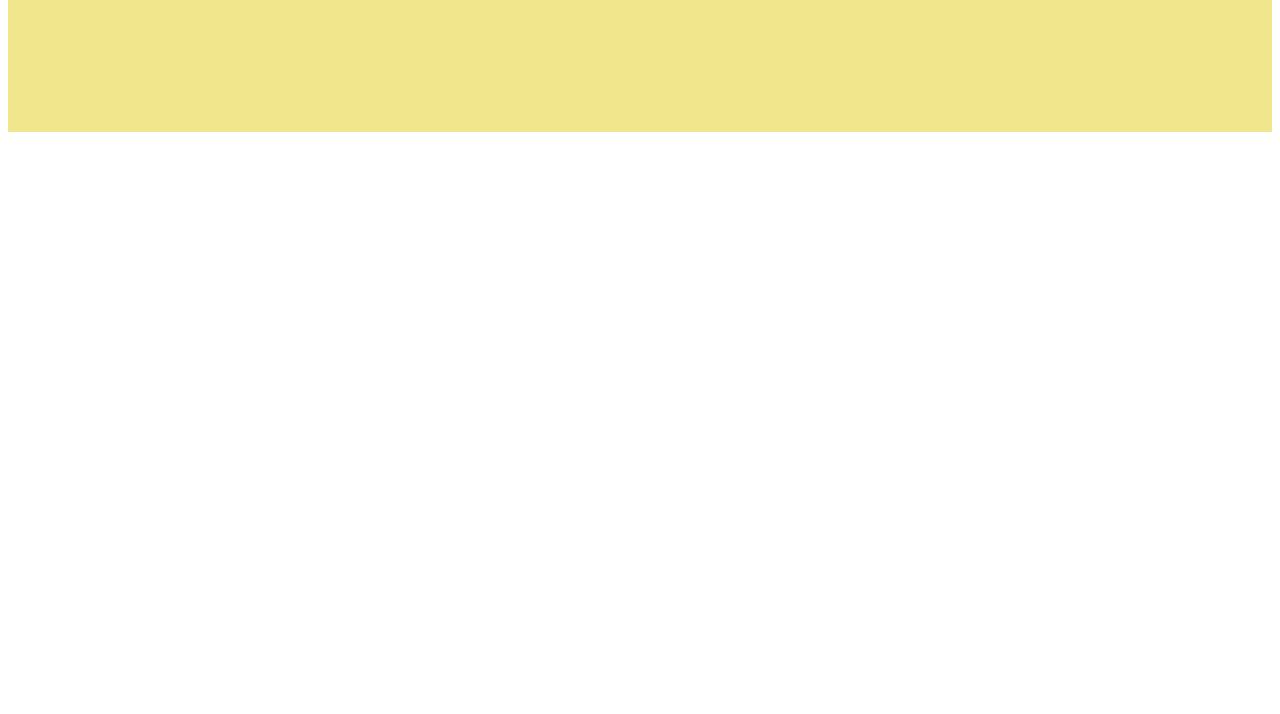
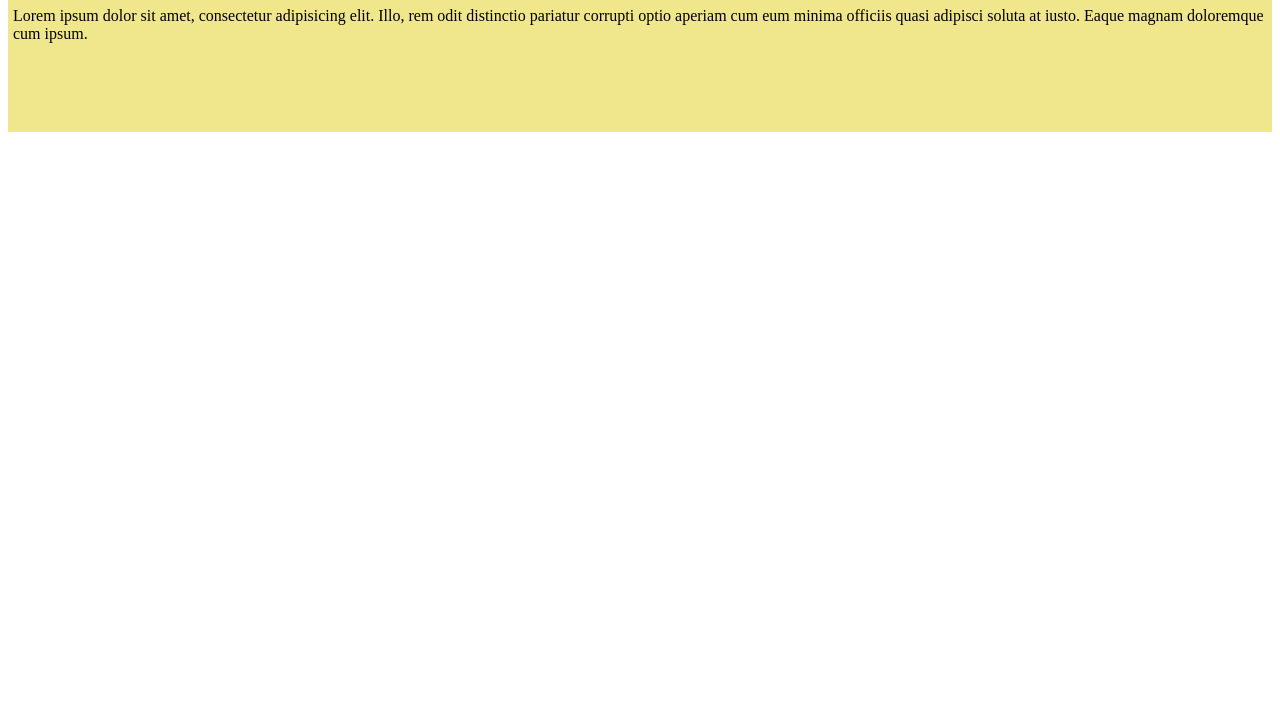
Before and after one commit to alllllllkkkjjgfffff/lec8g2, a plain HTML site: page index.html in a window 1280 px wide. Shown: the part 86-800 px from the top of the page. Drawn offline with Linux system fonts and the light colour scheme.

Commit message:
adding p to content div

```diff
--- a/index.html
+++ b/index.html
@@ -9,6 +9,7 @@
 <body>
     <div class="content">
         <h1>this is the ctect</h1>
+        <p>Lorem ipsum dolor sit amet, consectetur adipisicing elit. Illo, rem odit distinctio pariatur corrupti optio aperiam cum eum minima officiis quasi adipisci soluta at iusto. Eaque magnam doloremque cum ipsum.</p>
     </div>
 
 </body>
```
